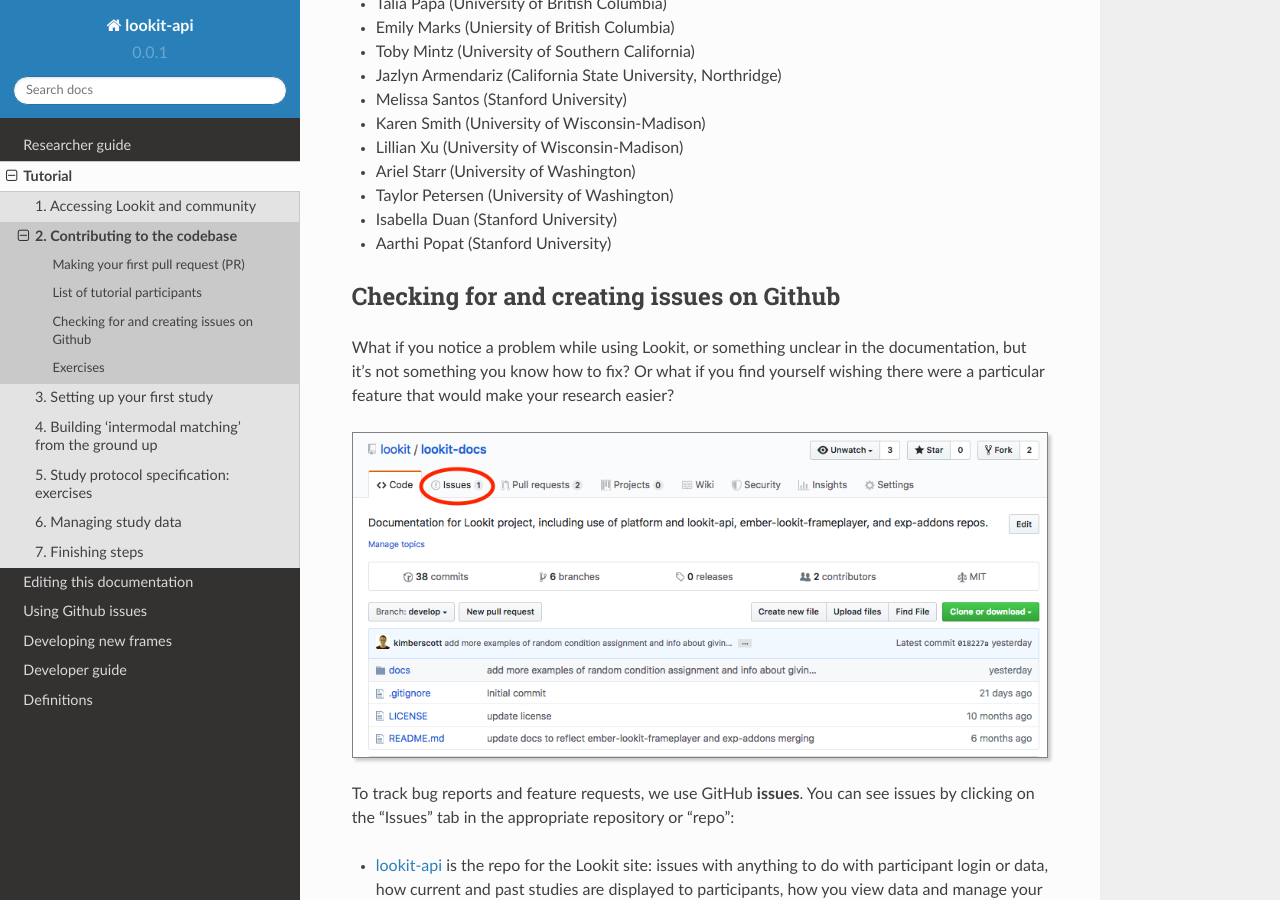
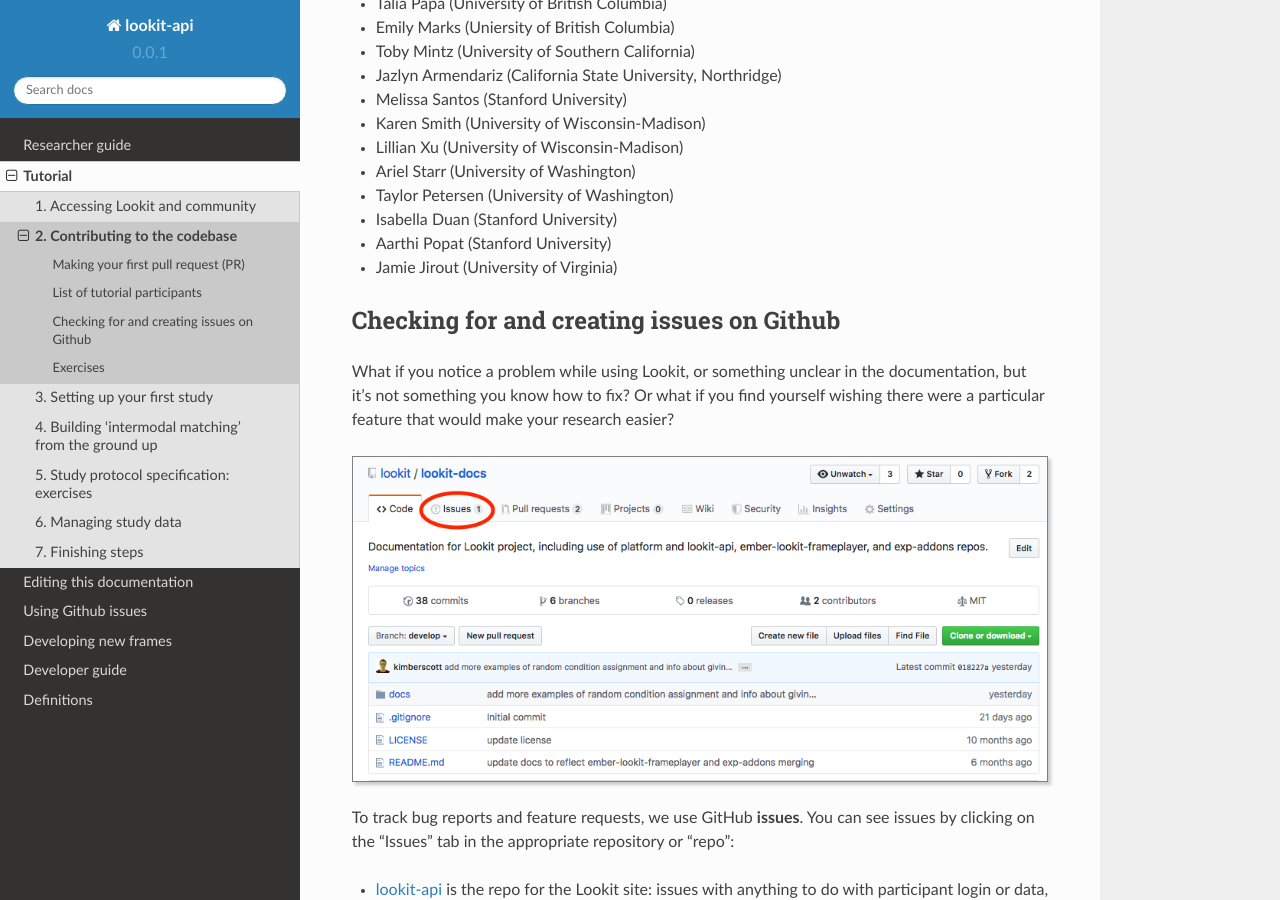
Before and after one commit to lookit/lookit-docs, a Sphinx documentation site: the page built from docs/source/tutorial-contributing.rst, in a window 1280 px wide and 900 px high, scrolled down 5697 px. Built offline with Sphinx 7.4.7 and the Read the Docs theme 2.0.0, drawn with Linux system fonts in a browser that asks for light colours.

Commit message:
Add tutorial participant to list

```diff
--- a/docs/source/tutorial-contributing.rst
+++ b/docs/source/tutorial-contributing.rst
@@ -142,6 +142,7 @@
 - Taylor Petersen (University of Washington)
 - Isabella Duan (Stanford University)
 - Aarthi Popat (Stanford University)
+- Jamie Jirout (University of Virginia)
 
 .. _Github issues overview:
 
```
